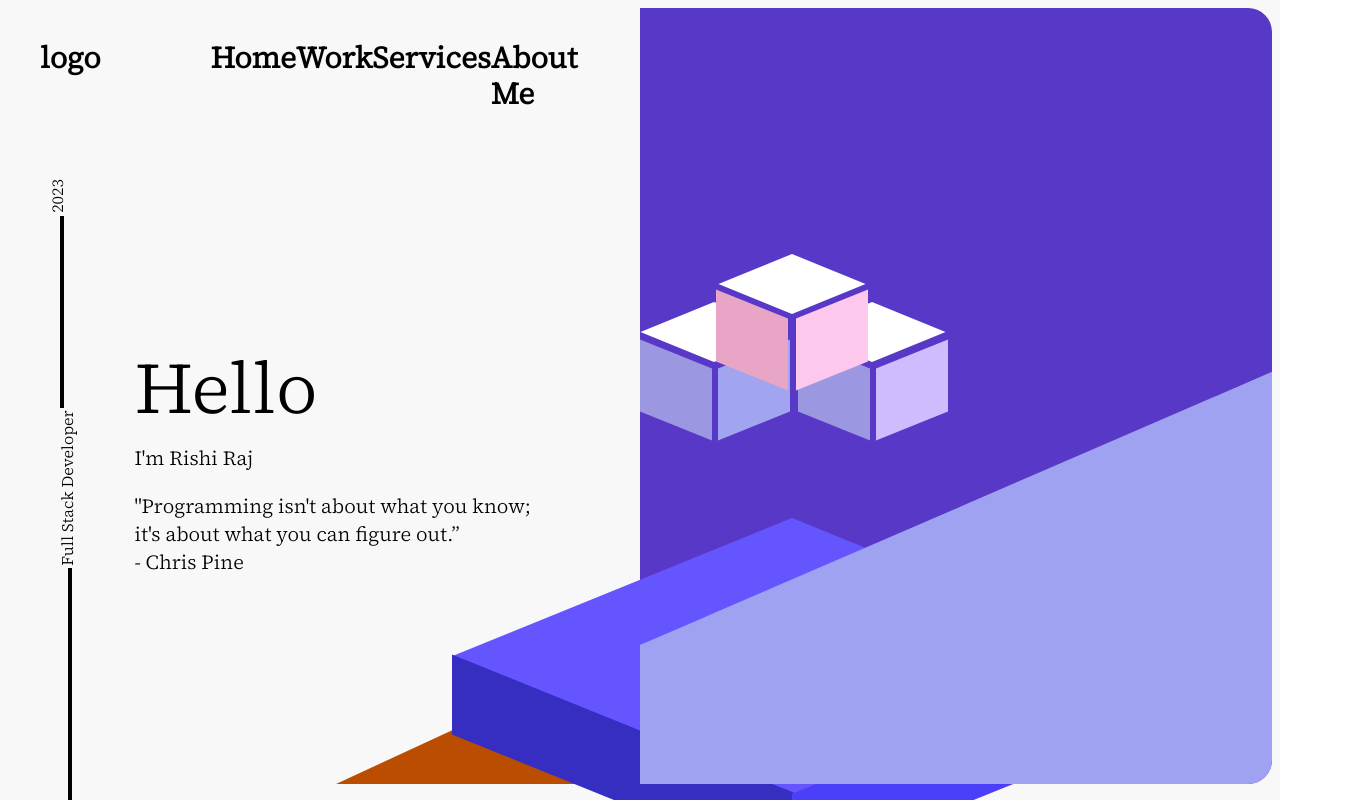
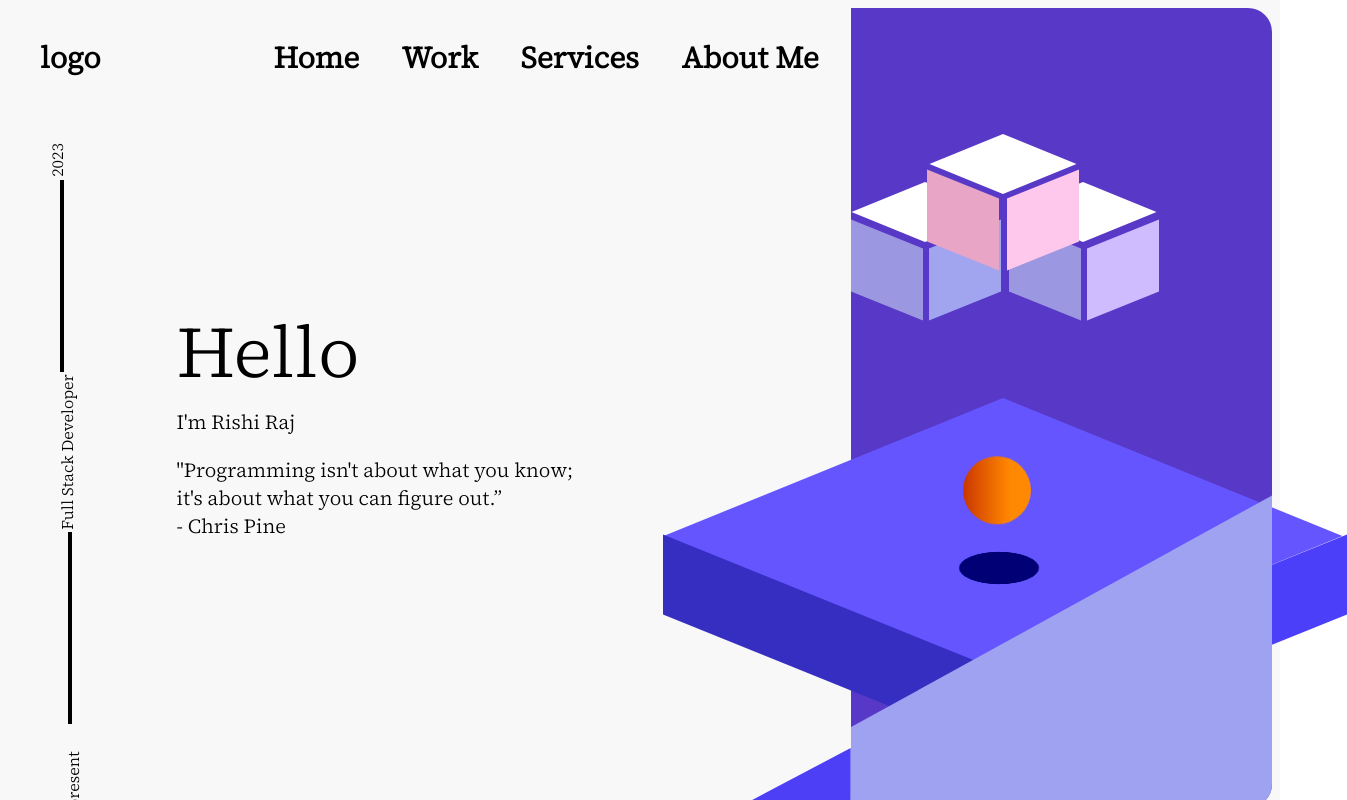
Before and after one commit to rishiraj2603/Portfolio, a React (Vite) app: page / in a window 1280 px wide. Shown: the top 800 px of the page, 1347 px wide, since content can reach past the window. Built offline with nearby package versions, Linux system fonts and the light colour scheme.

Commit message:
animation add & page error resolved

```diff
--- a/src/components/firstSlide/FirstSlide.jsx
+++ b/src/components/firstSlide/FirstSlide.jsx
@@ -6,8 +6,8 @@ import RightContent from "./middleContent/RightContent";
 const FirstSlide = () => {
   return (
     <div className="bg-firstSlide w-screen h-screen mt-0">
-      <div className="grid grid-cols-2 p-2">
-        <div>
+      <div className="grid grid-cols-3 p-2">
+        <div className="col-span-2">
           <Navbar></Navbar>
           <LeftContent></LeftContent>
         </div>
--- a/src/components/firstSlide/middleContent/LeftContent.jsx
+++ b/src/components/firstSlide/middleContent/LeftContent.jsx
@@ -2,20 +2,16 @@ import React from "react";
 
 const LeftContent = () => {
   return (
-    <div className="relative">
-      <div
-        style={{ clipPath: "polygon(100% 0, 0% 100%, 100% 100%)" }}
-        className="h-[8.8rem] w-[19rem] bg-amber-700 absolute right-0 bottom-0"
-      ></div>
-      <div className="font-style flex  w-[100%]">
+    <div>
+      <div className="font-style flex  w-[100%] relative">
         <div className="h-[80vh] w-[20%] relative">
           <p className="rotate-270 absolute top-10 left-8">2023</p>
           <p className="border-2 h-[12rem] w-0 absolute top-18 left-13"></p>
           <p className="rotate-270 absolute left-[-1.2rem] top-83 w-max">
             Full Stack Developer
           </p>
-          <p className="border-2 h-[28rem] w-0 absolute top-106 left-15"></p>
-          <p className="rotate-270 absolute top-223 left-9">present</p>
+          <p className="border-2 h-[30%] w-0 absolute top-106 left-15"></p>
+          <p className="rotate-270 absolute top-165 left-9">present</p>
         </div>
 
         <div className="flex flex-col justify-center gap-5 w-[80%]">
@@ -26,6 +22,10 @@ const LeftContent = () => {
             can figure out.” <br /> - Chris Pine
           </p>
         </div>
+        <div
+          style={{ clipPath: "polygon(100% 0, 0% 100%, 100% 100%)" }}
+          className="h-[12.5%] w-[18%] bg-design-blue-block-600 absolute right-0 -bottom-20"
+        ></div>
       </div>
     </div>
   );
--- a/src/components/firstSlide/middleContent/RightContent.jsx
+++ b/src/components/firstSlide/middleContent/RightContent.jsx
@@ -2,36 +2,37 @@ import React from "react";
 
 const RightContent = () => {
   return (
-    <div className="bg-design-purple-bg relative rounded-r-3xl">
+    <div className="bg-design-purple-bg relative h-screen rounded-r-3xl">
       <div>
-        <div className=" size-18 absolute top-86.5 bg-design-purple-block-500 skew-y-22"></div>
-        <div className=" size-26 absolute top-68 left-5.5 bg-white  rotate-x-66 rotate-z-45"></div>
-        <div className=" size-18 absolute top-86.5 left-19.5 bg-design-purple-block-300 -skew-y-22"></div>
+        <div className=" size-18 absolute top-56.5 bg-design-purple-block-500 skew-y-22"></div>
+        <div className=" size-26 absolute top-38 left-5.5 bg-white  rotate-x-66 rotate-z-45"></div>
+        <div className=" size-18 absolute top-56.5 left-19.5 bg-design-purple-block-300 -skew-y-22"></div>
       </div>
 
       <div>
-        <div className=" size-18 absolute top-86.5 left-39.5 bg-design-purple-block-500 skew-y-22"></div>
-        <div className=" size-26 absolute top-68 left-45 bg-white  rotate-x-66 rotate-z-45"></div>
-        <div className=" size-18 absolute top-86.5 left-59 bg-design-purple-block-200 -skew-y-22"></div>
+        <div className=" size-18 absolute top-56.5 left-39.5 bg-design-purple-block-500 skew-y-22"></div>
+        <div className=" size-26 absolute top-38 left-45 bg-white  rotate-x-66 rotate-z-45"></div>
+        <div className=" size-18 absolute top-56.5 left-59 bg-design-purple-block-200 -skew-y-22"></div>
       </div>
 
       <div>
-        <div className=" size-18 absolute top-74 left-39 bg-design-pink-block-600 -skew-y-22"></div>
-        <div className=" size-26 absolute top-56 left-25 bg-white  rotate-x-66 rotate-z-45"></div>
-        <div className=" size-18 absolute top-74 left-19 bg-design-pink-block-800 skew-y-22"></div>
+        <div className=" size-18 absolute top-44 left-39 bg-design-pink-block-600 -skew-y-22"></div>
+        <div className=" size-26 absolute top-26 left-25 bg-white  rotate-x-66 rotate-z-45"></div>
+        <div className=" size-18 absolute top-44 left-19 bg-design-pink-block-800 skew-y-22"></div>
       </div>
 
       <div>
-        <div className="size-[30rem] bg-design-blue-block-700 rotate-x-66 rotate-z-45 absolute top-102 -left-22"></div>
-        <div className="h-[5rem] w-[21.5rem] bg-design-blue-block-900 top-179 -left-47 absolute skew-y-22"></div>
-        <div className="h-[5rem] w-[21.5rem] bg-design-blue-block-500 top-179 left-38 absolute -skew-y-22"></div>
+        <div className="size-[30rem] bg-design-blue-block-700 rotate-x-66 rotate-z-45 absolute top-72 -left-22"></div>
+        <div className="h-[5rem] w-[21.5rem] bg-design-blue-block-900 top-149 -left-47 absolute skew-y-22"></div>
+        <div className="h-[5rem] w-[21.5rem] bg-design-blue-block-500 top-149 left-38 absolute -skew-y-22"></div>
       </div>
-
       <div>
         <div
-          style={{ clipPath: "polygon(0 69%, 100% 8%, 100% 100%, 0% 100%)" }}
-          className="bg-design-purple-block-100 h-[28rem] w-[100%] rounded-br-3xl absolute bottom-0"
+          style={{ clipPath: "polygon(0 76%, 100% 7%, 100% 100%, 0% 100%)" }}
+          className="bg-design-purple-block-100 h-[42%] w-[100%] rounded-br-3xl absolute bottom-0"
         ></div>
+        <div className="size-20  rounded-full rotate-x-66 rotate-z-45 absolute bg-design-blue-circle-900 top-130 left-27"></div>
+        <div className="size-17  rounded-full bg-linear-to-l from-orange-400 from-30% to-orange-700 absolute top-115 left-28 animate-up"></div>
       </div>
     </div>
   );
--- a/src/index.css
+++ b/src/index.css
@@ -13,5 +13,18 @@
 --color-design-blue-block-900:oklch(0.4254 0.2165 274.47);
 --color-design-blue-block-700:oklch(0.5708 0.2409 279.76);
 --color-design-blue-block-500:oklch(0.5194 0.2618 275.31);
+--color-design-blue-block-600:oklch(0.5154 0.2573 275.59);
+--color-design-blue-circle-900:oklch(0.2531 0.1747 264.43);
 --color-firstSlide: oklch(0.9791 0 0);
+--animate-up: up 5s ease-in-out infinite;
+--animate-block: block 5s ease-in-out infinite;
+  @keyframes up {
+     0%{
+        transform: translateY(0%);
+
+        }
+    50%{
+        transform: translateY(-230%);
+    }
+  }
 }
```
